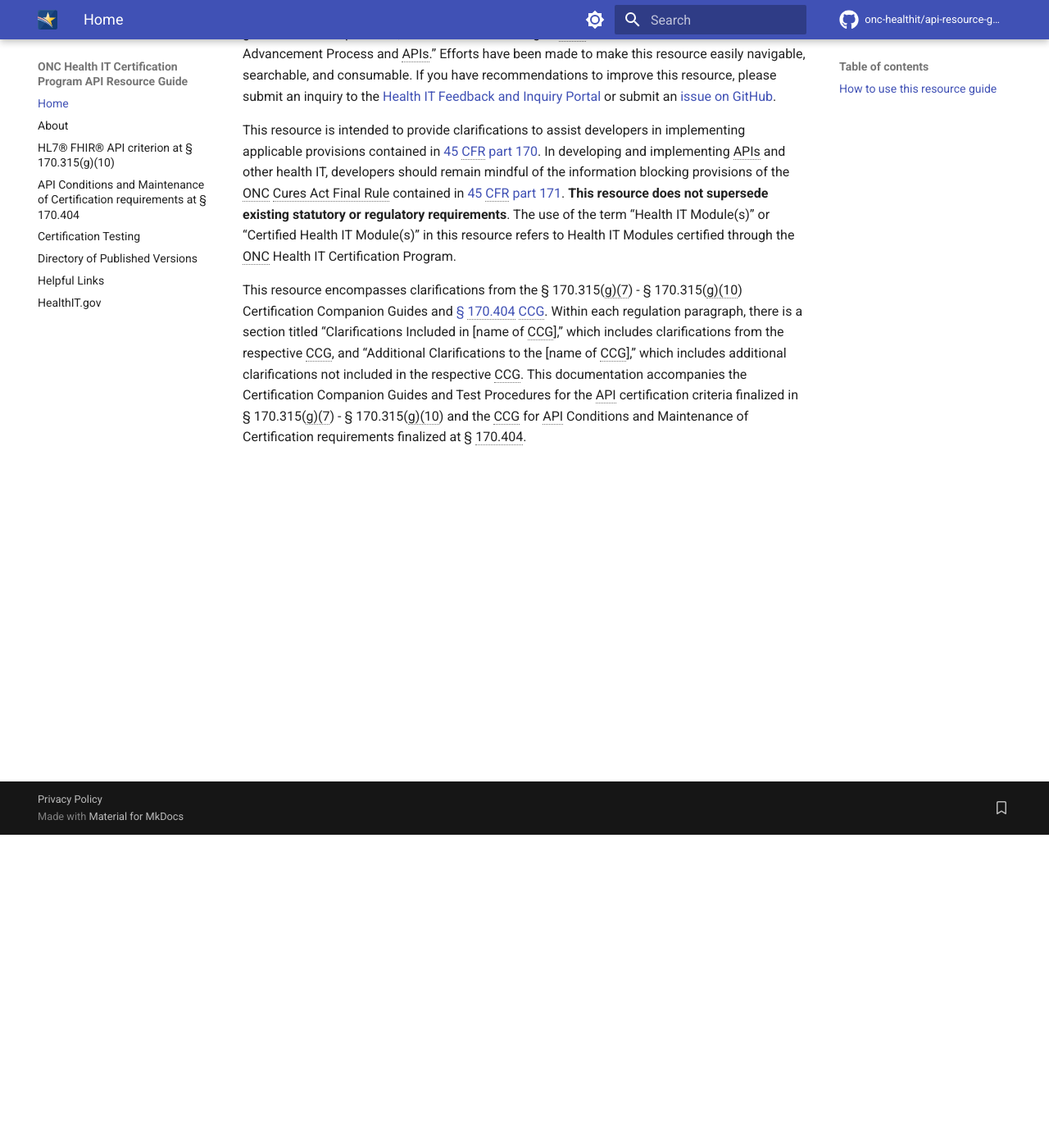
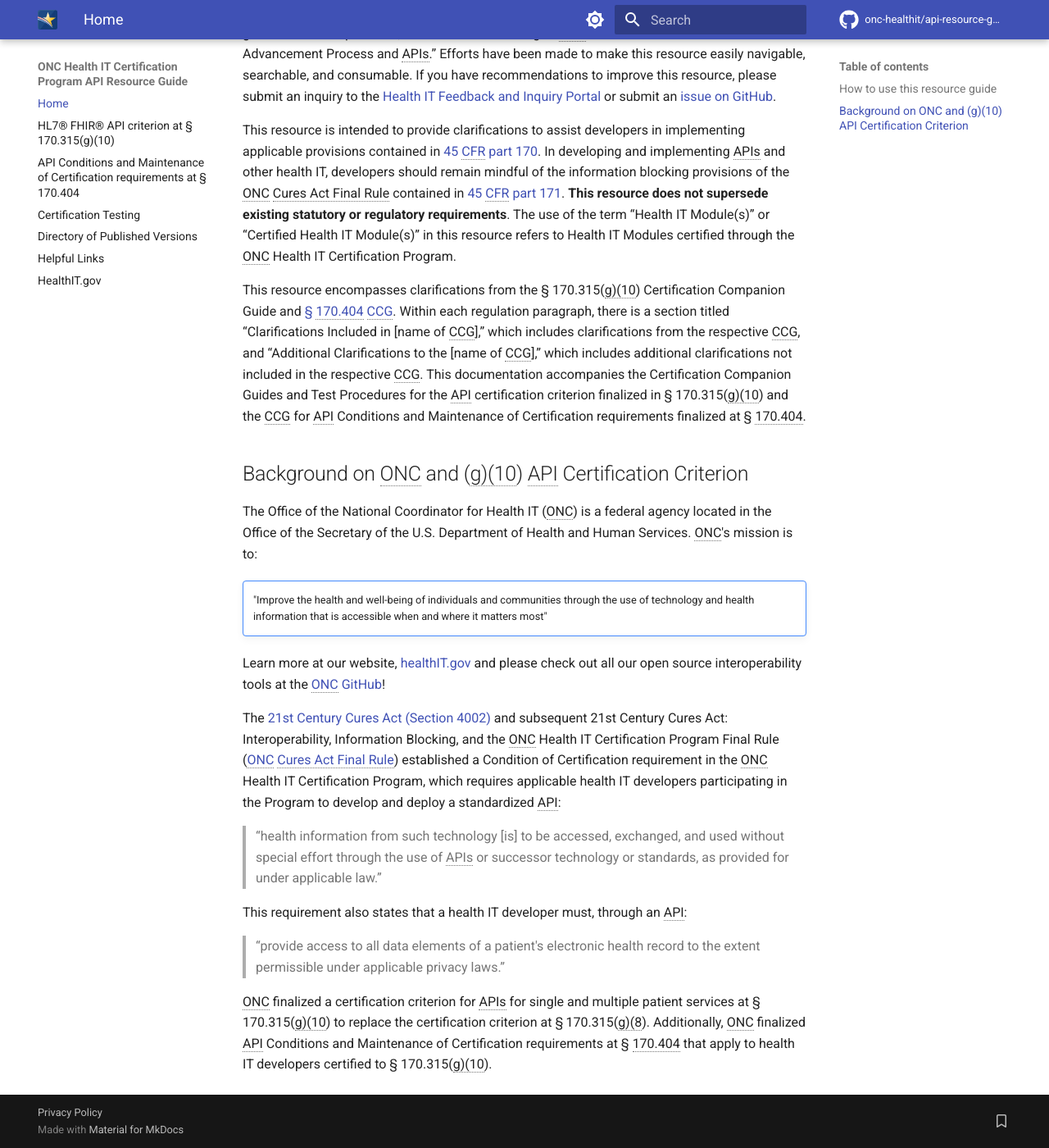
Before and after one commit to onc-healthit/api-resource-guide, an MkDocs documentation site: the page built from docs/index.md, in a window 1280 px wide and 1400 px high, scrolled down 382 px. Shown: the whole window at 82% size. Built offline with MkDocs 1.6.1 and Material for MkDocs 9.7.7, drawn with Linux system fonts in a browser that asks for light colours; comment, search, counter and statistics services are not loaded; the version menu is left out.

Commit message:
remove about page and merge contents onto homepage

```diff
--- a/docs/index.md
+++ b/docs/index.md
@@ -6,6 +6,24 @@ This informative resource supplements other public documentation available to he
 
 This resource is intended to provide clarifications to assist developers in implementing applicable provisions contained in <a target = "_blank" href = "https://ecfr.federalregister.gov/current/title-45/subtitle-A/subchapter-D/part-170">45 CFR part 170</a>. In developing and implementing APIs and other health IT, developers should remain mindful of the information blocking provisions of the ONC Cures Act Final Rule contained in <a target = "_blank" href = "https://ecfr.federalregister.gov/current/title-45/subtitle-A/subchapter-D/part-171">45 CFR part 171</a>. **This resource does not supersede existing statutory or regulatory requirements**. The use of the term “Health IT Module(s)” or “Certified Health IT Module(s)” in this resource refers to Health IT Modules certified through the ONC Health IT Certification Program.
 
-This resource encompasses clarifications from the § 170.315(g)(7) - § 170.315(g)(10) Certification Companion Guides and <a target = "_blank" href = "https://www.healthit.gov/condition-ccg/application-programming-interfaces">§ 170.404 CCG</a>. Within each regulation paragraph, there is a section titled “Clarifications Included in [name of CCG],” which includes clarifications from the respective CCG, and “Additional Clarifications to the [name of CCG],” which includes additional clarifications not included in the respective CCG. This documentation accompanies the Certification Companion Guides and Test Procedures for the API certification criteria finalized in § 170.315(g)(7) - § 170.315(g)(10) and the CCG for API Conditions and Maintenance of Certification requirements finalized at § 170.404.
+This resource encompasses clarifications from the § 170.315(g)(10) Certification Companion Guide and <a target = "_blank" href = "https://www.healthit.gov/condition-ccg/application-programming-interfaces">§ 170.404 CCG</a>. Within each regulation paragraph, there is a section titled “Clarifications Included in [name of CCG],” which includes clarifications from the respective CCG, and “Additional Clarifications to the [name of CCG],” which includes additional clarifications not included in the respective CCG. This documentation accompanies the Certification Companion Guides and Test Procedures for the API certification criterion finalized in § 170.315(g)(10) and the CCG for API Conditions and Maintenance of Certification requirements finalized at § 170.404.
+
+## Background on ONC and (g)(10) API Certification Criterion
+The Office of the National Coordinator for Health IT (ONC) is a federal agency located in the Office of the Secretary of the U.S. Department of Health and Human Services. ONC's mission is to:
+
+!!! note ""
+    "Improve the health and well-being of individuals and communities through the use of technology and health information that is accessible when and where it matters most"
+
+Learn more at our website, <a target = "_blank" href = "https://www.healthit.gov/topic/about-onc">healthIT.gov</a> and please check out all our open source interoperability tools at the <a target = "_blank" href = "https://github.com/onc-healthit">ONC GitHub</a>!
+
+The <a target = "_blank" href = "https://www.congress.gov/bill/114th-congress/house-bill/34/text">21st Century Cures Act (Section 4002)</a> and subsequent 21st Century Cures Act: Interoperability, Information Blocking, and the ONC Health IT Certification Program Final Rule (<a target = "_blank" href = "https://www.healthit.gov/curesrule/">ONC Cures Act Final Rule</a>) established a Condition of Certification requirement in the ONC Health IT Certification Program, which requires applicable health IT developers participating in the Program to develop and deploy a standardized API:
+
+>“health information from such technology [is] to be accessed, exchanged, and used without special effort through the use of APIs or successor technology or standards, as provided for under applicable law.”
+
+This requirement also states that a health IT developer must, through an API:
+
+>“provide access to all data elements of a patient's electronic health record to the extent permissible under applicable privacy laws.”
+
+ONC finalized a certification criterion for APIs for single and multiple patient services at § 170.315(g)(10) to replace the certification criterion at § 170.315(g)(8). Additionally, ONC finalized API Conditions and Maintenance of Certification requirements at § 170.404 that apply to health IT developers certified to § 170.315(g)(10).
 
 --8<-- "includes/abbreviations.md"
--- a/mkdocs.yml
+++ b/mkdocs.yml
@@ -1,7 +1,6 @@
 site_name: ONC Health IT Certification Program API Resource Guide
 nav:
   - Home: index.md
-  - About: about.md
   - HL7&#174 FHIR&#174 API criterion at § 170.315(g)(10): g10-criterion.md
   - API Conditions and Maintenance of Certification requirements at § 170.404: 404-conditions-maintenance.md
   - Certification Testing: certification-testing.md
```
Also changed, not shown: docs/about.md (deleted, +0 -30 lines).
